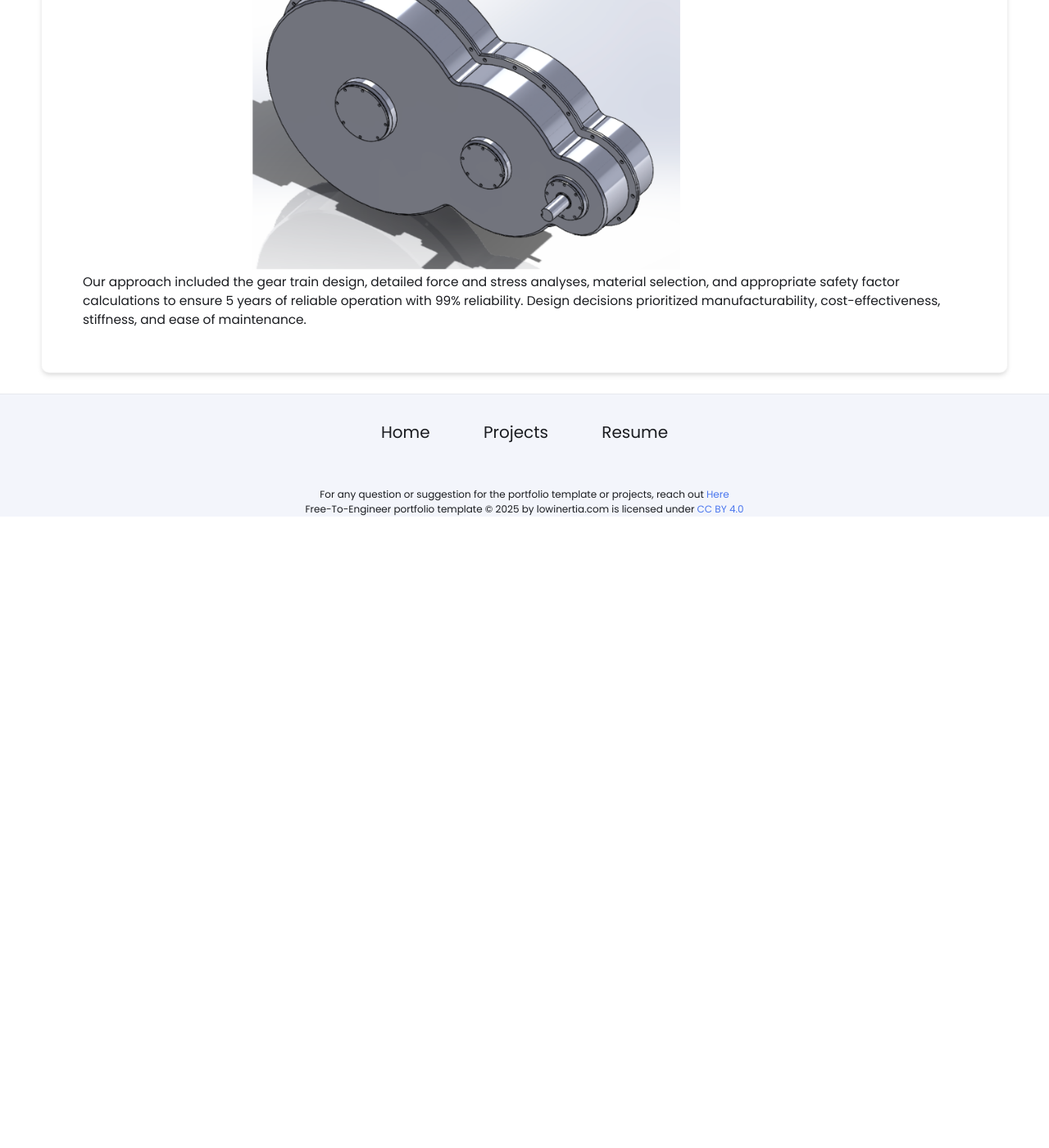
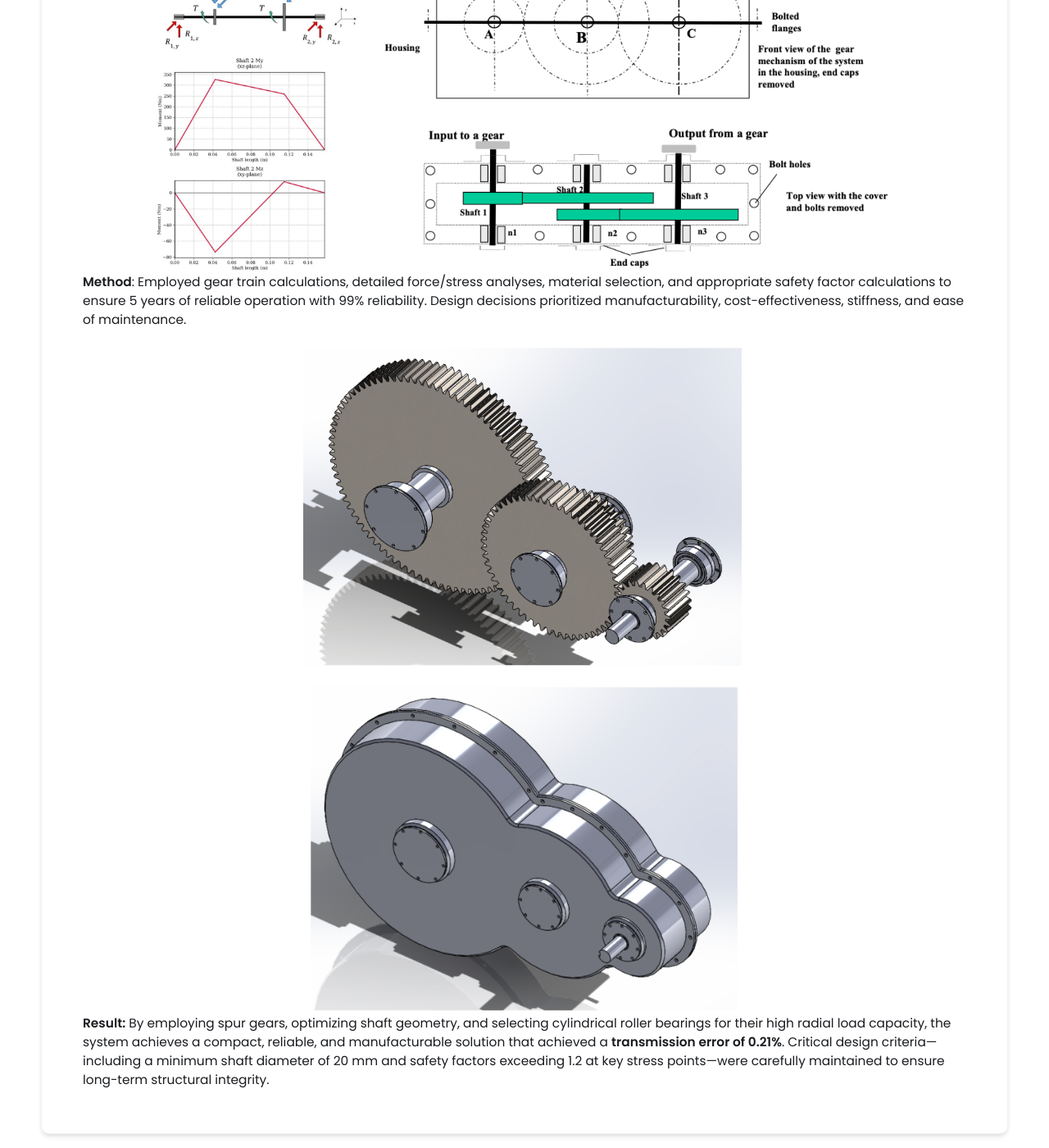
Before and after one commit to danielklloglu/danielklloglu.github.io, a Jekyll site: the page built from _projects/gearbox/index.md, in a window 1280 px wide and 1400 px high, scrolled down 843 px. Shown: the whole window at 82% size. Built offline with Jekyll 4.4.1, drawn with Linux system fonts in a browser that asks for light colours; before the commit the page ends 1473 px from its top, so only the background shows below that; some of the changed text lies outside the part shown.

Commit message:
Update index.md

```diff
--- a/_projects/gearbox/index.md
+++ b/_projects/gearbox/index.md
@@ -3,14 +3,21 @@ layout: post
 title: Line Following Robot
 description: ⚙️ Designed a three-shaft, two-stage gear transmission system for reliability, compactness, and efficiency
 skills:
-- Gear, Shaft, and Bearing Selection/Design
+- Gear Design
+- Shaft Design
 - SolidWorks
+- Fatigue Life Analysis
+- Bearing Selection
 main-image: /gearopen.png
 ---
-The project's primary objective was to reduce the input speed from 2400 rpm to an output speed of approximately 340rpm, transmitting 56 kW of power from shaft A to shaft C.
+**Goal:** Reduce the input speed from 2400 rpm to an output speed of approximately 340rpm, transmitting 56 kW of power from shaft 1 to shaft 3
 
-{% include image-gallery.html images="gearfull.png, robotiso.jpeg" height="400" %}
+{% include image-gallery.html images="shaftcalcs.png, overview.png" height="400" %}
 
-Our approach included the gear train design, detailed force and stress analyses, material selection, and appropriate safety factor calculations to ensure 5 years of reliable operation with 99% reliability. Design decisions prioritized manufacturability, cost-effectiveness, stiffness, and ease of maintenance.
+**Method**: Employed gear train calculations, detailed force/stress analyses, material selection, and appropriate safety factor calculations to ensure 5 years of reliable operation with 99% reliability. Design decisions prioritized manufacturability, cost-effectiveness, stiffness, and ease of maintenance.
+
+{% include image-gallery.html images="gearopen.png, gearfull.png" height="400" %}
+
+**Result:** By employing spur gears, optimizing shaft geometry, and selecting cylindrical roller bearings for their high radial load capacity, the system achieves a compact, reliable, and manufacturable solution that achieved a **transmission error of 0.21%**. Critical design criteria—including a minimum shaft diameter of 20 mm and safety factors exceeding 1.2 at key stress points—were carefully maintained to ensure long-term structural integrity.
 
 <br>
```
